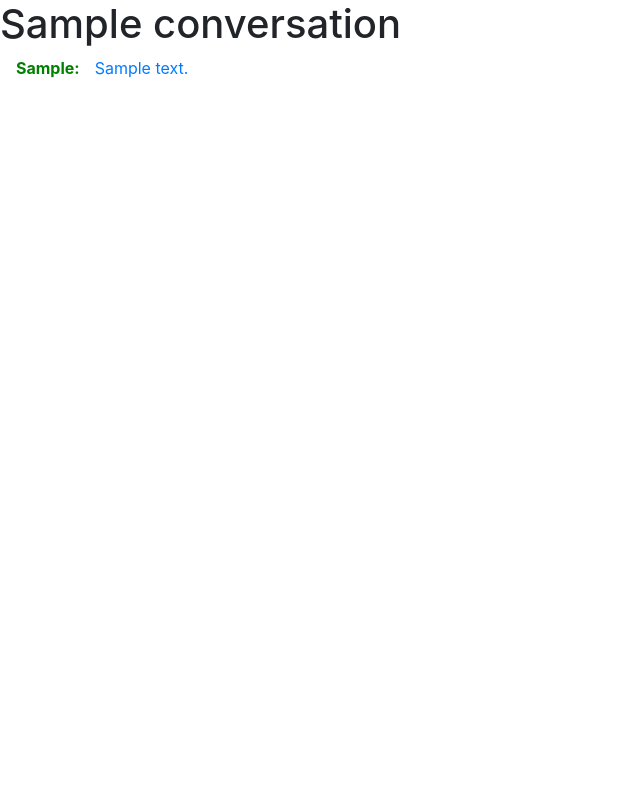
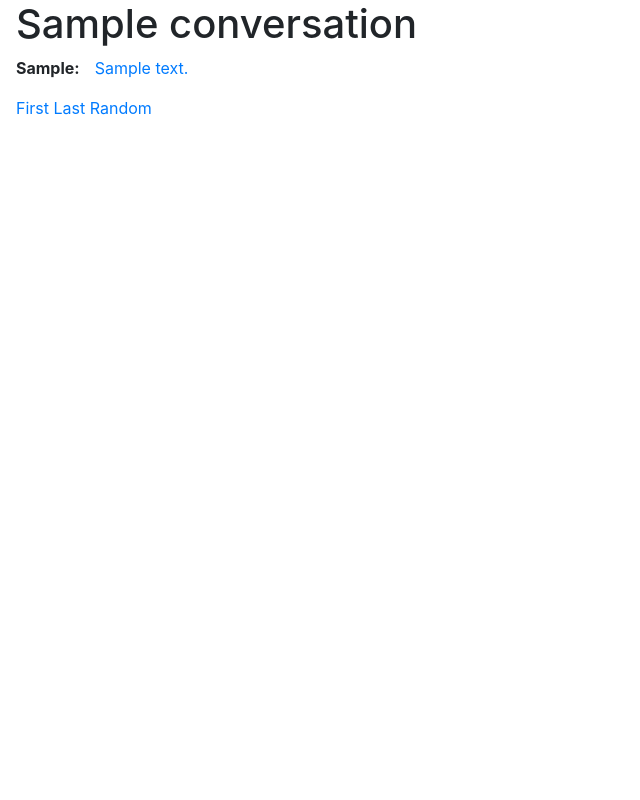
Before and after one commit to allenc256/fanyi, a Django app: page /practice/convo/1/ in a window 1280 px wide. Shown: the whole page, without its empty margins (0-640 px from the left). Run offline with Django 4.2, Linux system fonts and the light colour scheme; tables that the repository leaves empty hold one stand-in row (values such as "Sample post"); some libraries are stand-ins or nearby versions.

Commit message:
add basic navigation

```diff
--- a/fanyi/practice/static/practice/convo.css
+++ b/fanyi/practice/static/practice/convo.css
@@ -1,10 +1,9 @@
+body {
+    margin-left: 1em;
+}
+
 .speaker {
     font-weight: bold;
-    color: green;
-}
-
-.speaker-col {
-    padding-left: 1em;
 }
 
 .content-col {
--- a/fanyi/practice/templates/practice/convo.html
+++ b/fanyi/practice/templates/practice/convo.html
@@ -29,22 +29,13 @@
     </div>
     {% endfor %}
 </div>
-<!-- <table>
 
-    <tr>
-        <td class="sent_speaker">
-        </td>
-        <td class="sent_contents">
-            <div class="text_en">
-                {{ sent.text_en }}
-            </div>
-            <div class="text_cn">
-                {{ sent.text_cn_traditional }}
-            </div>
-            <div class="text_pinyin">
-                {{ sent.text_cn_pinyin }}
-            </div>
-            </td>
-    </tr>
-</table>
- -->
+<a href="{% url 'practice:convo_first' %}">First</a>
+{% if prev_convo_id %}
+    <a href="{% url 'practice:convo' prev_convo_id %}">Prev</a>
+{% endif %}
+{% if next_convo_id %}
+    <a href="{% url 'practice:convo' next_convo_id %}">Next</a>
+{% endif %}
+<a href="{% url 'practice:convo_last' %}">Last</a>
+<a href="{% url 'practice:convo_random' %}">Random</a>
--- a/fanyi/practice/urls.py
+++ b/fanyi/practice/urls.py
@@ -4,7 +4,8 @@ from . import views
 
 app_name = 'practice'
 urlpatterns = [
-    path('', views.IndexView.as_view(), name='index'),
     path('convo/<int:pk>/', views.ConvoView.as_view(), name='convo'),
-    path('random/', views.random, name='random'),
+    path('convo/first/', views.convo_first, name='convo_first'),
+    path('convo/last/', views.convo_last, name='convo_last'),
+    path('convo/random/', views.convo_random, name='convo_random'),
 ]
--- a/fanyi/practice/views.py
+++ b/fanyi/practice/views.py
@@ -2,23 +2,32 @@ from django.shortcuts import redirect
 from django.views import generic
 from random import choice
 
-from .models import Conversation, Sentence
-
-class IndexView(generic.ListView):
-    template_name = 'practice/index.html'
-    model = Conversation
-    paginate_by = 20
+from .models import Conversation
 
 class ConvoView(generic.DetailView):
     template_name = 'practice/convo.html'
     model = Conversation
     context_object_name = 'convo'
 
-def random(request):
+    def get_context_data(self, **kwargs):
+        context = super().get_context_data(**kwargs)
+        next = Conversation.objects.only('pk').filter(pk__gt=context['convo'].pk).order_by('pk').first()
+        if next:
+            context['next_convo_id'] = next.pk
+        prev = Conversation.objects.only('pk').filter(pk__lt=context['convo'].pk).order_by('-pk').first()
+        if prev:
+            context['prev_convo_id'] = prev.pk
+        return context
+
+def convo_random(request):
     all_ids = Conversation.objects.values_list('pk', flat=True)
     random_id = choice(all_ids)
     return redirect(f'/practice/convo/{random_id}/')
 
-# def convo(request, convo_id):
-#     convo = get_object_or_404(Conversation, pk=convo_id)
-#     return render(request, 'practice/convo.html', {'convo': convo})
+def convo_first(request):
+    first = Conversation.objects.order_by('pk').first()
+    return redirect(f'/practice/convo/{first.pk}/')
+
+def convo_last(request):
+    last = Conversation.objects.order_by('-pk').first()
+    return redirect(f'/practice/convo/{last.pk}/')
```
